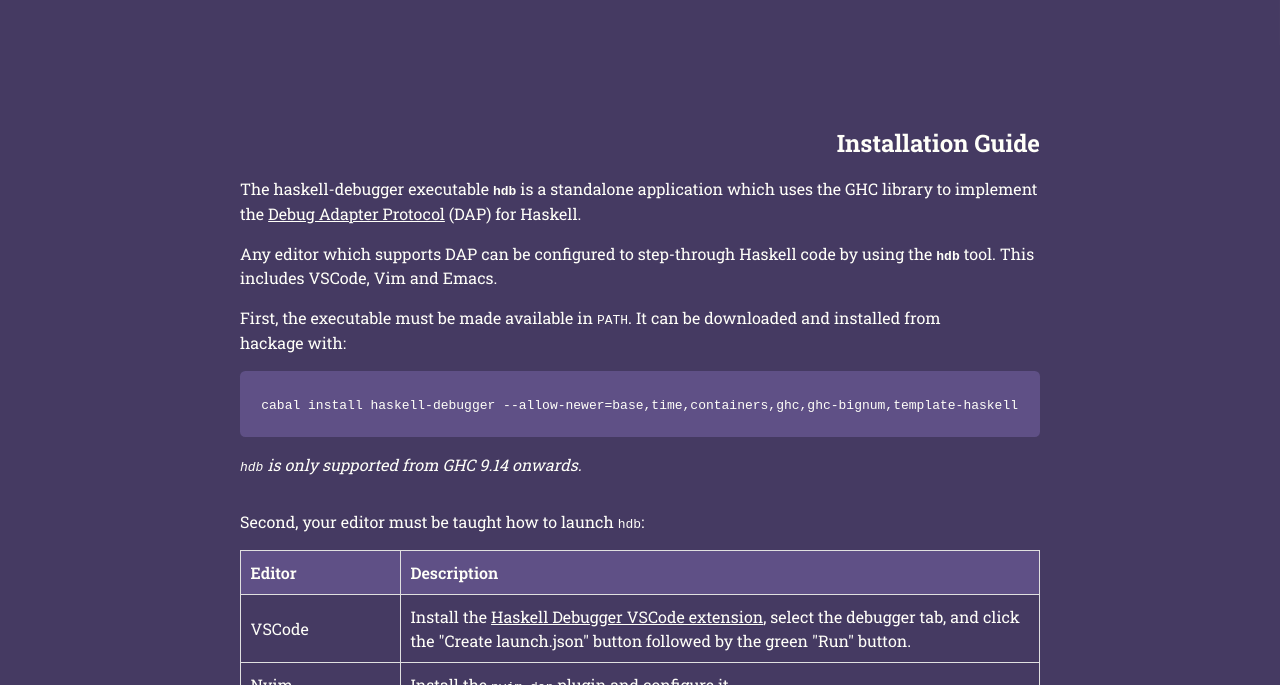
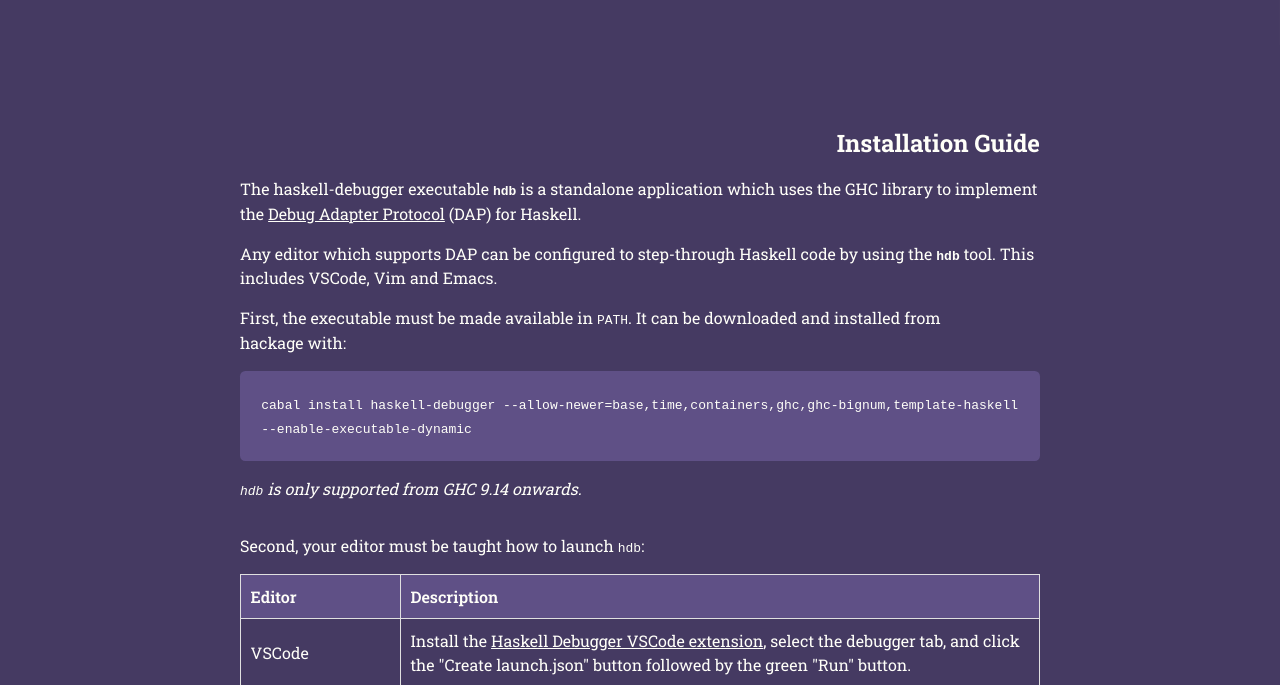
Before and after one commit to well-typed/haskell-debugger, a plain HTML site: page docs/index.html in a window 1280 px wide. Shown: the part 415-1100 px from the top of the page. Drawn offline with Linux system fonts and the light colour scheme.

Commit message:
Work around #57...

```diff
--- a/docs/index.html
+++ b/docs/index.html
@@ -237,7 +237,7 @@
             </p>
             <div>
             <!-- <pre style="margin: 1em 0;" class="dark"><code>cabal install haskell-debugger:hdb --program-suffix="-$(ghc --numeric-version)"</code></pre> -->
-            <pre style="margin: 1em 0;" class="dark"><code>cabal install haskell-debugger --allow-newer=base,time,containers,ghc,ghc-bignum,template-haskell</code></pre>
+            <pre style="margin: 1em 0;" class="dark"><code>cabal install haskell-debugger --allow-newer=base,time,containers,ghc,ghc-bignum,template-haskell --enable-executable-dynamic</code></pre>
             </div>
             <p style="margin-top:0em; padding-top: 0em;"><em><code>hdb</code> is only supported from GHC 9.14 onwards.</em></p>
             <p style="margin-top:2em">
```
